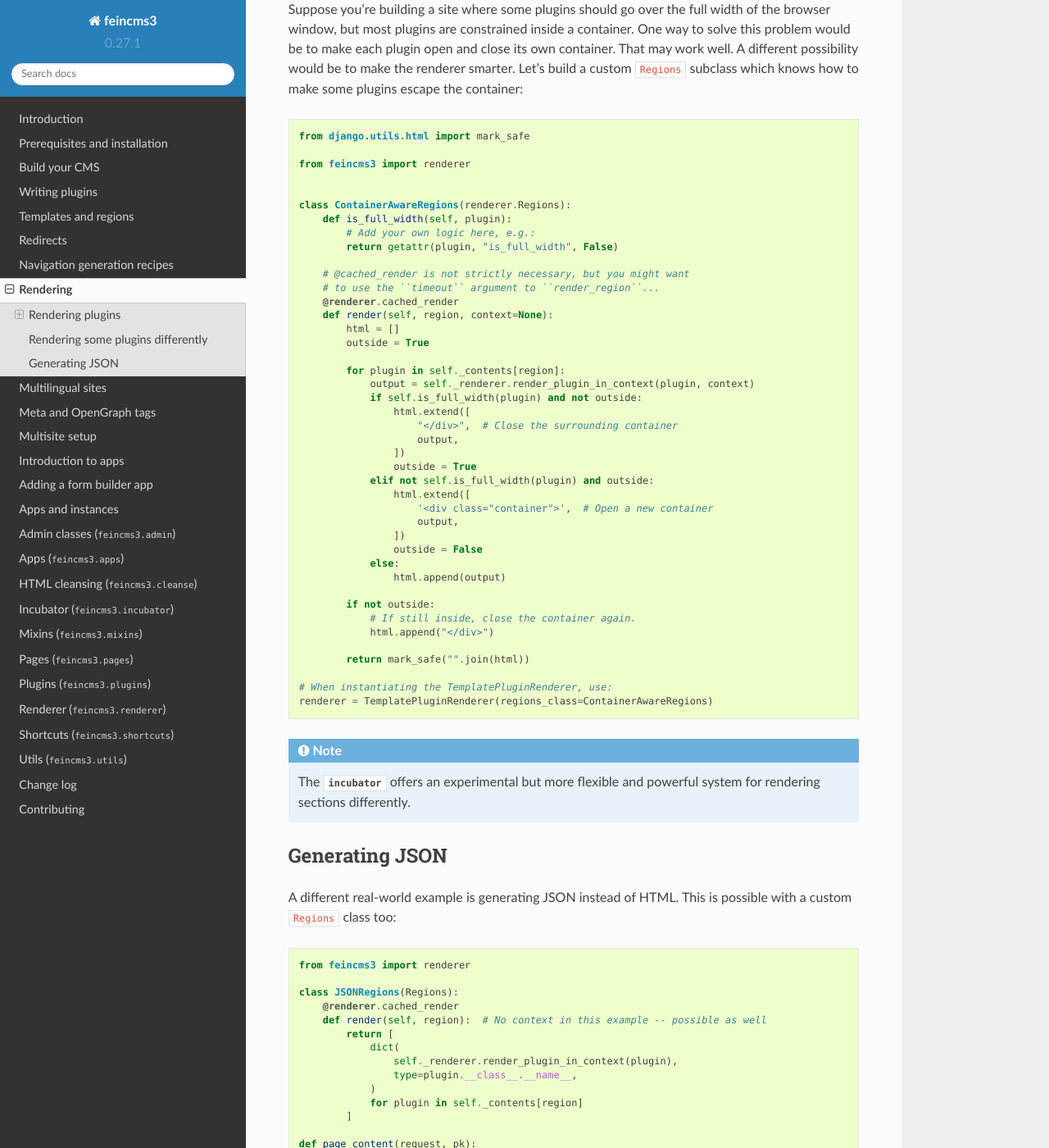
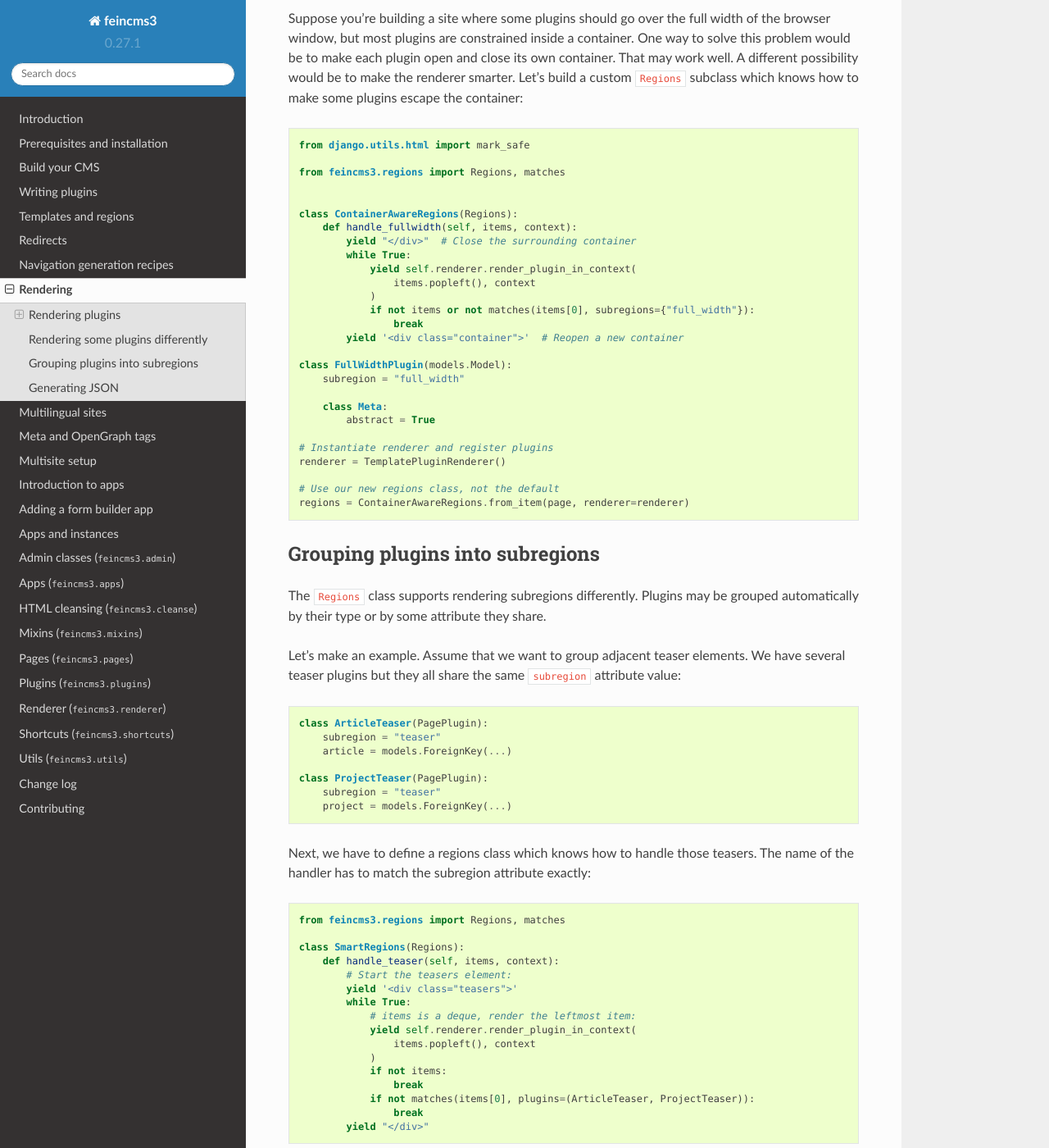
Before and after one commit to feincms/feincms3, a Sphinx documentation site: the page built from docs/guides/rendering.rst, in a window 1280 px wide and 1400 px high, scrolled down 3144 px. Shown: the whole window at 82% size. Built offline with Sphinx 7.4.7 and the Read the Docs theme 2.0.0, drawn with Linux system fonts in a browser that asks for light colours; the version number could not be read and is left out; some of the changed text lies outside the part shown.

Commit message:
Add a CHANGELOG entry for the Regions change and update the docs

```diff
--- a/docs/build-your-cms.rst
+++ b/docs/build-your-cms.rst
@@ -118,7 +118,7 @@
 
 
     class Image(plugins.image.Image, PagePlugin):
-        caption = models.CharField(_('caption'), max_length=200, blank=True)
+        caption = models.CharField(_("caption"), max_length=200, blank=True)
 
 
 Views and URLs
@@ -135,10 +135,10 @@
     from app.pages import views
 
 
-    app_name = 'pages'
+    app_name = "pages"
     urlpatterns = [
-        url(r'^(?P<path>[-\w/]+)/$', views.page_detail, name='page'),
-        url(r'^$', views.page_detail, name='root'),
+        url(r"^(?P<path>[-\w/]+)/$", views.page_detail, name="page"),
+        url(r"^$", views.page_detail, name="root"),
     ]
 
 If you don't like this, you're completely free to write your own views,
@@ -151,6 +151,8 @@
 
     from django.shortcuts import get_object_or_404, render
 
+    from feincms3.regions import Regions
+
     from .models import Page
     from .renderer import renderer
 
@@ -158,11 +160,13 @@
     def page_detail(request, path=None):
         page = get_object_or_404(
             Page.objects.active(),
-            path='/{}/'.format(path) if path else '/',
+            path="/{}/".format(path) if path else "/",
         )
         return render(request, "pages/standard.html", {
             "page": page,
-            "regions": renderer.regions(page),
+            "regions": Regions.from_item(
+                page, renderer=renderer, timeout=60
+            ),
         })
 
 .. note::
@@ -207,7 +211,7 @@
 
     renderer.register_template_renderer(
         Image,
-        'plugins/image.html',
+        "plugins/image.html",
     )
 
 And the associated template::
--- a/docs/guides/rendering.rst
+++ b/docs/guides/rendering.rst
@@ -87,26 +87,28 @@
     )
 
 
-Rendering individual plugins
-----------------------------
+Rendering individual plugins ----------------------------
 
 Rendering individual plugin instances is possible using the
-``render_plugin_in_context`` method. Except if you're overriding the
-``Regions`` instance used to encapsulate the fetching of plugins and
-rendering of regions you won't have to know about this method, but see
-below under :ref:`rendering-plugins-differently`.
+``render_plugin_in_context`` method. Except if you're using a
+non-standard ``Regions`` class used to encapsulate the fetching of
+plugins and rendering of regions you won't have to know about this
+method, but see below under :ref:`rendering-plugins-differently`.
 
 
 Regions instances
 -----------------
 
 Because fetching plugins may be expensive (at least one database query
-per plugin type) it makes sense to avoid fetching plugins if they are
-not required. The ``TemplatePluginRenderer.regions(item)`` method returns a
-:class:`feincms3.renderer.Regions` instance containing a lazily
-evaluated :class:`content_editor.contents.Contents` instance with all
-plugins of the item and optionally also of related items when using the
-``inherit_from`` argument introduced in the :ref:`more-regions` section
+per plugin type) it makes sense to avoid fetching plugins if there is a
+valid cached version. The :class:`feincms3.regions.Regions` which
+handles the specifics of rendering plugins belonging to specific regions
+has a factory method, ``Regions.from_item``, which automatically creates
+a lazily evaluated :class:`content_editor.contents.Contents` instance.
+
+By inspecting the plugins registered with the renderer the regions
+instance automatically knows which plugins to load. It also supports
+inherited regions introduced in the :ref:`more-regions` section
 of the :ref:`templates-and-regions` guide.
 
 .. note::
@@ -117,11 +119,11 @@
    rendering (per region of course), the latter describes the region
    itself.
 
-The Regions instance mainly has one interesting method,
-``Regions.render(region)``, used to render one single region. The
-default implementation is wrapped by
-:func:`~feincms3.renderer.cached_render`, which means that when passing
-a ``timeout`` argument you'll get the benefits of caching for free.
+The Regions instance has one method which we'll concern ourselves with
+right now, ``Regions.render(region)``. This method is used to render one
+single region. When passing a ``timeout`` argument to the
+``Regions.from_item`` factory method all return values of
+``Regions.render(region)`` are automatically cached.
 
 
 Rendering regions in the template
@@ -132,12 +134,14 @@
 
 .. code-block:: python
 
+    from feincms3.regions import Regions
+
     def page_detail(request, path=None):
         page = ...
         ...
         return render(request, ..., {
             "page": page,
-            "regions": renderer.regions(page),
+            "regions": Regions.from_item(page, renderer, timeout=60),
         })
 
 In the template you can now use the template tag:
@@ -148,10 +152,6 @@
 
     {% render_region regions "main" %}
 
-    {# Or better yet: #}
-
-    {% render_region regions "main" timeout=30 %}
-
 Using the template tag is advantageous because it automatically provides
 the surrounding template context to individual plugins' templates,
 meaning that they could for example access the ``request`` instance if
@@ -159,9 +159,7 @@
 
 .. note::
    Caching either works for all regions in a ``Regions`` instance or for
-   none at all. Either use ``timeout`` everywhere, or nowhere -- except
-   if the rendering itself would be expensive, and not the database
-   roundtrips.
+   none at all.
 
 
 .. _rendering-plugins-differently:
@@ -181,50 +179,79 @@
 
     from django.utils.html import mark_safe
 
-    from feincms3 import renderer
+    from feincms3.regions import Regions, matches
 
 
-    class ContainerAwareRegions(renderer.Regions):
-        def is_full_width(self, plugin):
-            # Add your own logic here, e.g.:
-            return getattr(plugin, "is_full_width", False)
+    class ContainerAwareRegions(Regions):
+        def handle_fullwidth(self, items, context):
+            yield "</div>"  # Close the surrounding container
+            while True:
+                yield self.renderer.render_plugin_in_context(
+                    items.popleft(), context
+                )
+                if not items or not matches(items[0], subregions={"full_width"}):
+                    break
+            yield '<div class="container">'  # Reopen a new container
 
-        # @cached_render is not strictly necessary, but you might want
-        # to use the ``timeout`` argument to ``render_region``...
-        @renderer.cached_render
-        def render(self, region, context=None):
-            html = []
-            outside = True
+    class FullWidthPlugin(models.Model):
+        subregion = "full_width"
 
-            for plugin in self._contents[region]:
-                output = self._renderer.render_plugin_in_context(plugin, context)
-                if self.is_full_width(plugin) and not outside:
-                    html.extend([
-                        "</div>",  # Close the surrounding container
-                        output,
-                    ])
-                    outside = True
-                elif not self.is_full_width(plugin) and outside:
-                    html.extend([
-                        '<div class="container">',  # Open a new container
-                        output,
-                    ])
-                    outside = False
-                else:
-                    html.append(output)
+        class Meta:
+            abstract = True
 
-            if not outside:
-                # If still inside, close the container again.
-                html.append("</div>")
+    # Instantiate renderer and register plugins
+    renderer = TemplatePluginRenderer()
 
-            return mark_safe("".join(html))
+    # Use our new regions class, not the default
+    regions = ContainerAwareRegions.from_item(page, renderer=renderer)
 
-    # When instantiating the TemplatePluginRenderer, use:
-    renderer = TemplatePluginRenderer(regions_class=ContainerAwareRegions)
 
-.. note::
-   The :mod:`incubator <feincms3.incubator>` offers an experimental but
-   more flexible and powerful system for rendering sections differently.
+Grouping plugins into subregions
+~~~~~~~~~~~~~~~~~~~~~~~~~~~~~~~~
+
+The ``Regions`` class supports rendering subregions differently. Plugins
+may be grouped automatically by their type or by some attribute they
+share.
+
+Let's make an example. Assume that we want to group adjacent teaser
+elements. We have several teaser plugins but they all share the same
+``subregion`` attribute value:
+
+.. code-block:: python
+
+    class ArticleTeaser(PagePlugin):
+        subregion = "teaser"
+        article = models.ForeignKey(...)
+
+    class ProjectTeaser(PagePlugin):
+        subregion = "teaser"
+        project = models.ForeignKey(...)
+
+Next, we have to define a regions class which knows how to handle those
+teasers. The name of the handler has to match the subregion attribute
+exactly:
+
+.. code-block:: python
+
+    from feincms3.regions import Regions, matches
+
+    class SmartRegions(Regions):
+        def handle_teaser(self, items, context):
+            # Start the teasers element:
+            yield '<div class="teasers">'
+            while True:
+                # items is a deque, render the leftmost item:
+                yield self.renderer.render_plugin_in_context(
+                    items.popleft(), context
+                )
+                if not items:
+                    break
+                if not matches(items[0], plugins=(ArticleTeaser, ProjectTeaser)):
+                    break
+            yield "</div>"
+
+Now you'll have to use ``SmartRegions.from_item()`` instead of
+``Regions.from_item()``, and that's all there is to it.
 
 
 Generating JSON
@@ -235,11 +262,11 @@
 
 .. code-block:: python
 
-    from feincms3 import renderer
+    from feincms3.regions import Region, cached_render
 
     class JSONRegions(Regions):
-        @renderer.cached_render
-        def render(self, region):  # No context in this example -- possible as well
+        @cached_render
+        def render(self, region, context=None):
             return [
                 dict(
                     self._renderer.render_plugin_in_context(plugin),
@@ -251,7 +278,7 @@
     def page_content(request, pk):
         page = get_object_or_404(Page, pk=pk)
 
-        renderer = TemplatePluginRenderer(regions=JSONRegions)
+        renderer = TemplatePluginRenderer()
         renderer.register_string_renderer(
             RichText,
             lambda plugin: {"text": plugin.text},
@@ -263,7 +290,7 @@
 
         return JsonResponse({
             "title": page.title,
-            "content": regions.render("content", timeout=60),
+            "content": Regions.from_item(page, renderer=renderer, timeout=60),
         })
 
 In this particular example ``register_string_renderer`` is a bit of a
--- a/docs/introduction.rst
+++ b/docs/introduction.rst
@@ -68,7 +68,7 @@
 - Facilities for embedding **apps** through the admin interface, such as
   any interactive content (forms) or apps with subpages (e.g. an
   articles app).
-- A **renderer** and associated template tags.
+- A **renderer** and associated helpers and template tags.
 - **admin** classes for visualizing and modifying the tree hierarchy.
 - Various utilities (**shortcuts** and **template tags**).
 
```
Also changed, not shown: other parts of docs/build-your-cms.rst (+0 -1 lines), CHANGELOG.rst (+9 -0 lines), docs/guides/apps-form-builder.rst (+8 -3 lines), docs/guides/templates-and-regions.rst (+7 -3 lines), docs/ref/incubator.rst (deleted, +0 -13 lines), 1 other file.
